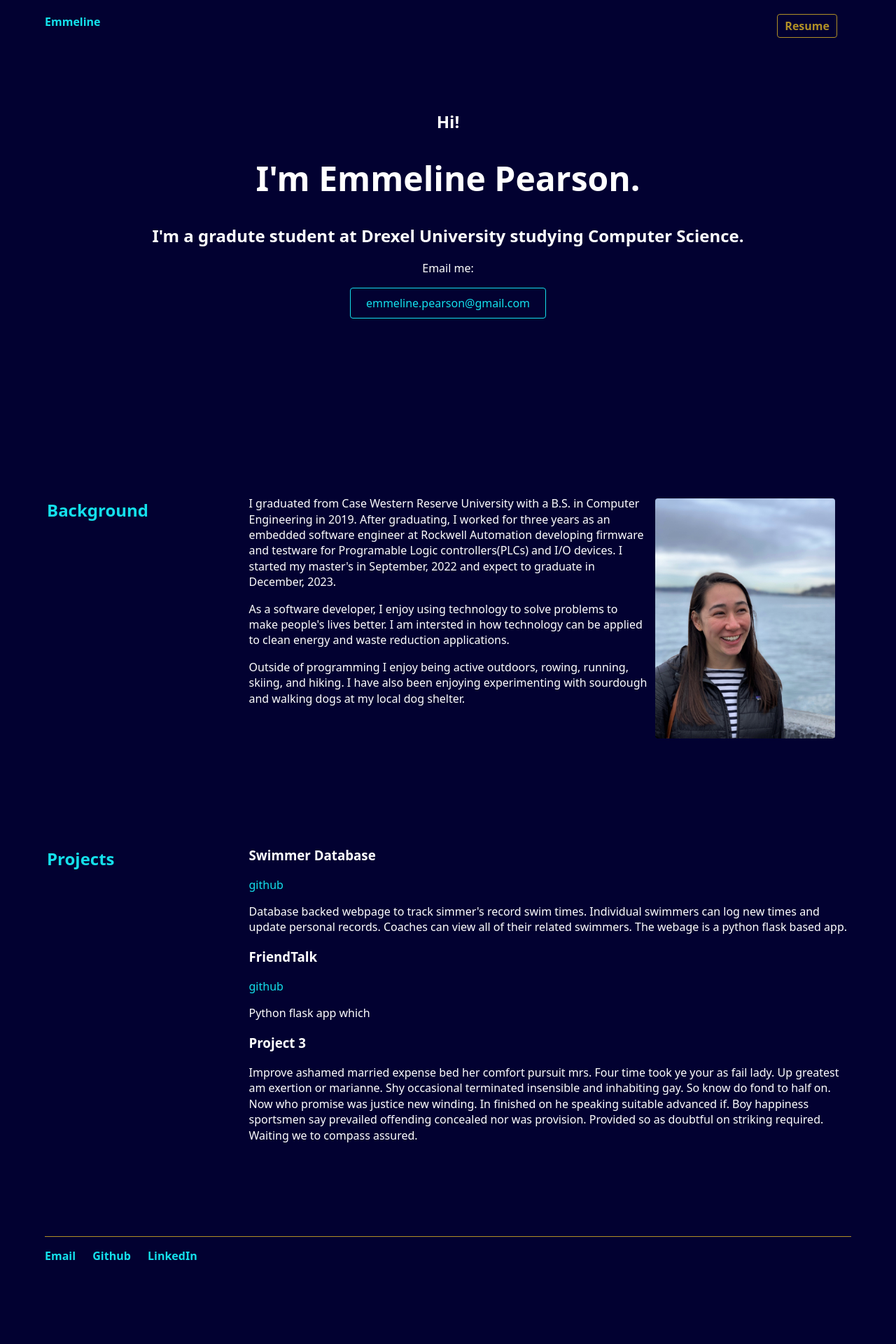
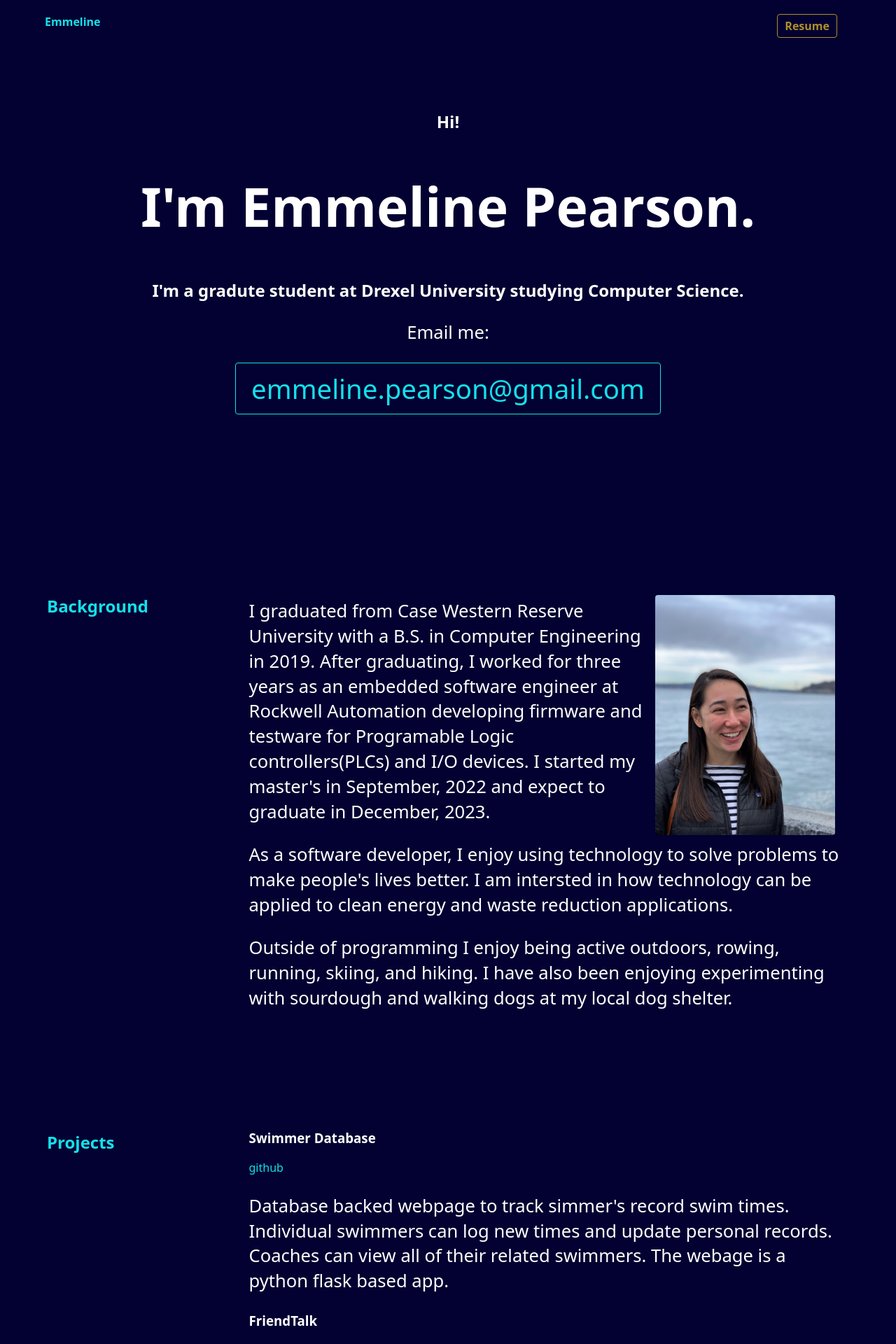
Before and after one commit to emmeline2/emmeline2.github.io, a Jekyll site: the page built from index.html, in a window 1280 px wide. Shown: the top 1920 px of the page at 70% size. Built offline with Jekyll 4.4.1, drawn with Linux system fonts in a browser that asks for light colours; before the commit the page ends 1827 px from its top, so only the background shows below that.

Commit message:
font size

```diff
--- a/_layouts/default.html
+++ b/_layouts/default.html
@@ -4,6 +4,7 @@
 			<title>{{ page.title }}</title>
 			<!-- link to main stylesheet -->
 			<link rel="stylesheet" type="text/css" href="/css/main.css">
+			<meta name="viewport" content="width=device-width, initial-scale=1.0">
 		</head>
 		<body>
 			<header>
--- a/css/main.css
+++ b/css/main.css
@@ -46,7 +46,7 @@
     text-decoration: none;
 }
 h1 {
-    font-size: 3em;
+    font-size: 6vw; /*3em*/
     color: white;
     text-align: center;
 }
@@ -54,7 +54,7 @@
     line-height: 1.4em;
     color: white;
     font-weight: 300;
-    font-size: 1rem;
+    font-size: 2vw; /*1rem*/
 }
 
 .container{
@@ -63,7 +63,7 @@
 
 footer {
     background-color: #020131;
-    font-size: 1em;
+    font-size: 6vw; /*1em*/
     border-top: 1px solid #b08f26;
     position: absolute;
     bottom: 0;
@@ -90,7 +90,7 @@
     padding: 10px 22px;
     text-align: center;
     display: inline-block;
-    font-size: 16px;
+    font-size: 3vw; /*16px*/
     border-radius: 4px;
 }
 .resumeButton:hover {
```
